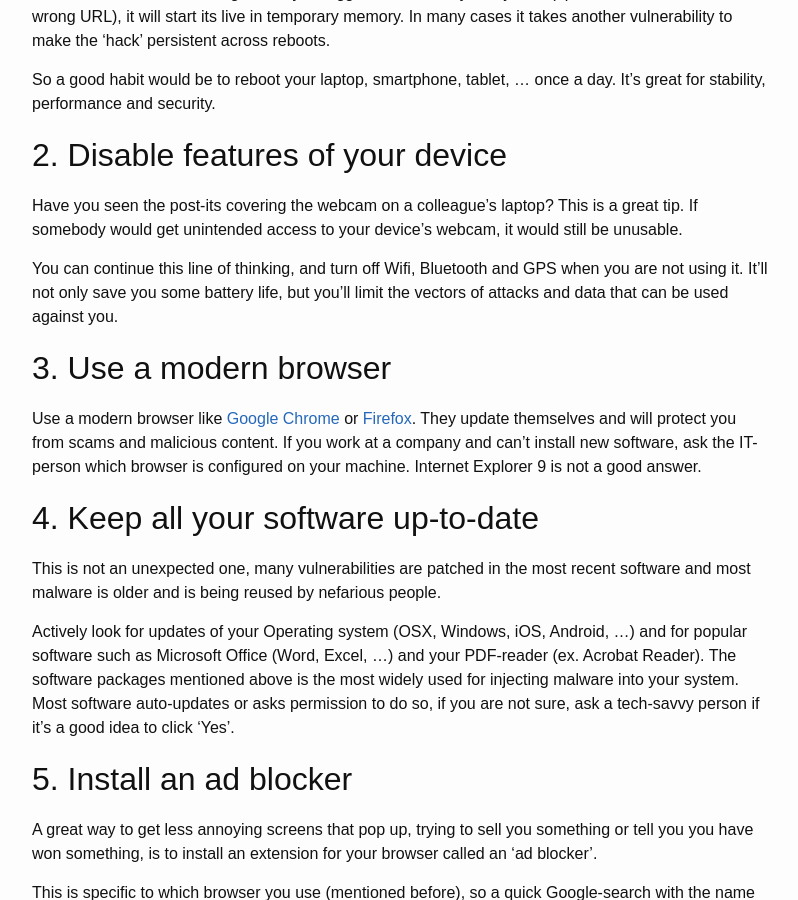
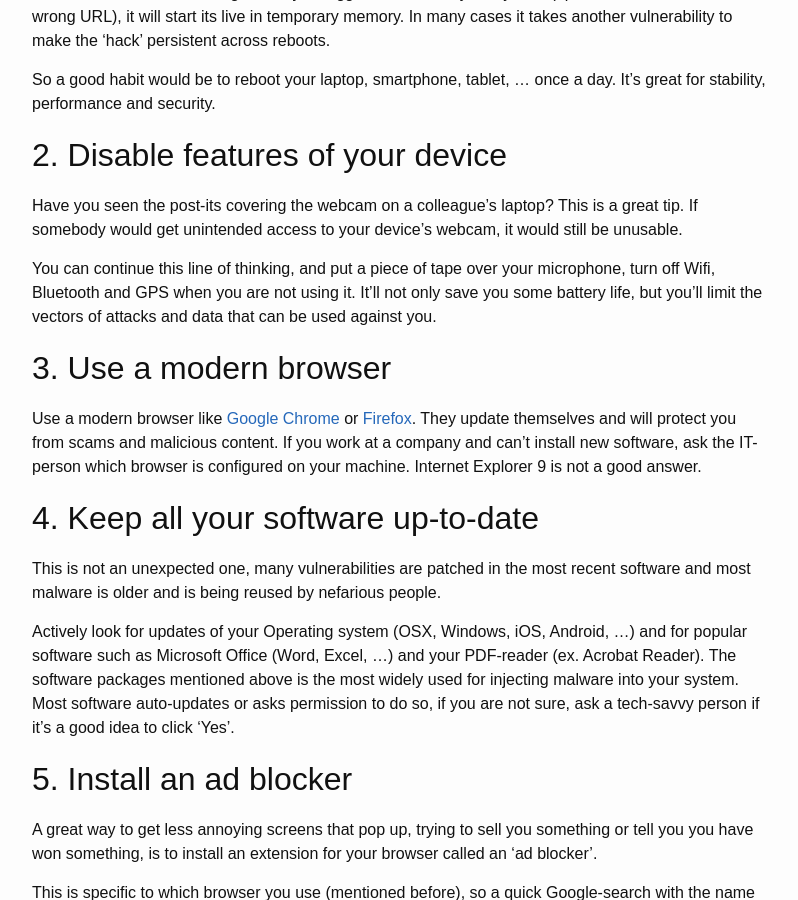
Before and after one commit to lvlrt/lvlrt.github.io, a Jekyll site: the page built from _posts/2017-12-13-11-Tips-To-Protect-Yourself-From-Being-Hacked.md, in a window 1280 px wide and 900 px high, scrolled down 1271 px. Shown: the whole window, without its empty margins (238-1036 px from the left). Built offline with Jekyll 4.4.1, drawn with Linux system fonts in a browser that asks for light colours.

Commit message:
Update 2017-12-13-11-Tips-To-Protect-Yourself-From-Being-Hacked.md

```diff
--- a/_posts/2017-12-13-11-Tips-To-Protect-Yourself-From-Being-Hacked.md
+++ b/_posts/2017-12-13-11-Tips-To-Protect-Yourself-From-Being-Hacked.md
@@ -35,7 +35,7 @@ So a good habit would be to reboot your laptop, smartphone, tablet, … once a d
 ## 2. Disable features of your device
 Have you seen the post-its covering the webcam on a colleague's laptop? This is a great tip. If somebody would get unintended access to your device’s webcam, it would still be unusable.
 
-You can continue this line of thinking, and turn off Wifi, Bluetooth and GPS when you are not using it. It’ll not only save you some battery life, but you’ll limit the vectors of attacks and data that can be used against you.
+You can continue this line of thinking, and put a piece of tape over your microphone, turn off Wifi, Bluetooth and GPS when you are not using it. It’ll not only save you some battery life, but you’ll limit the vectors of attacks and data that can be used against you.
 
 ## 3. Use a modern browser
 Use a modern browser like [Google Chrome](https://www.google.com/chrome/browser/desktop/index.html) or [Firefox](https://www.mozilla.org/en-US/firefox/new). They update themselves and will protect you from scams and malicious content. If you work at a company and can’t install new software, ask the IT-person which browser is configured on your machine. Internet Explorer 9 is not a good answer.
```
